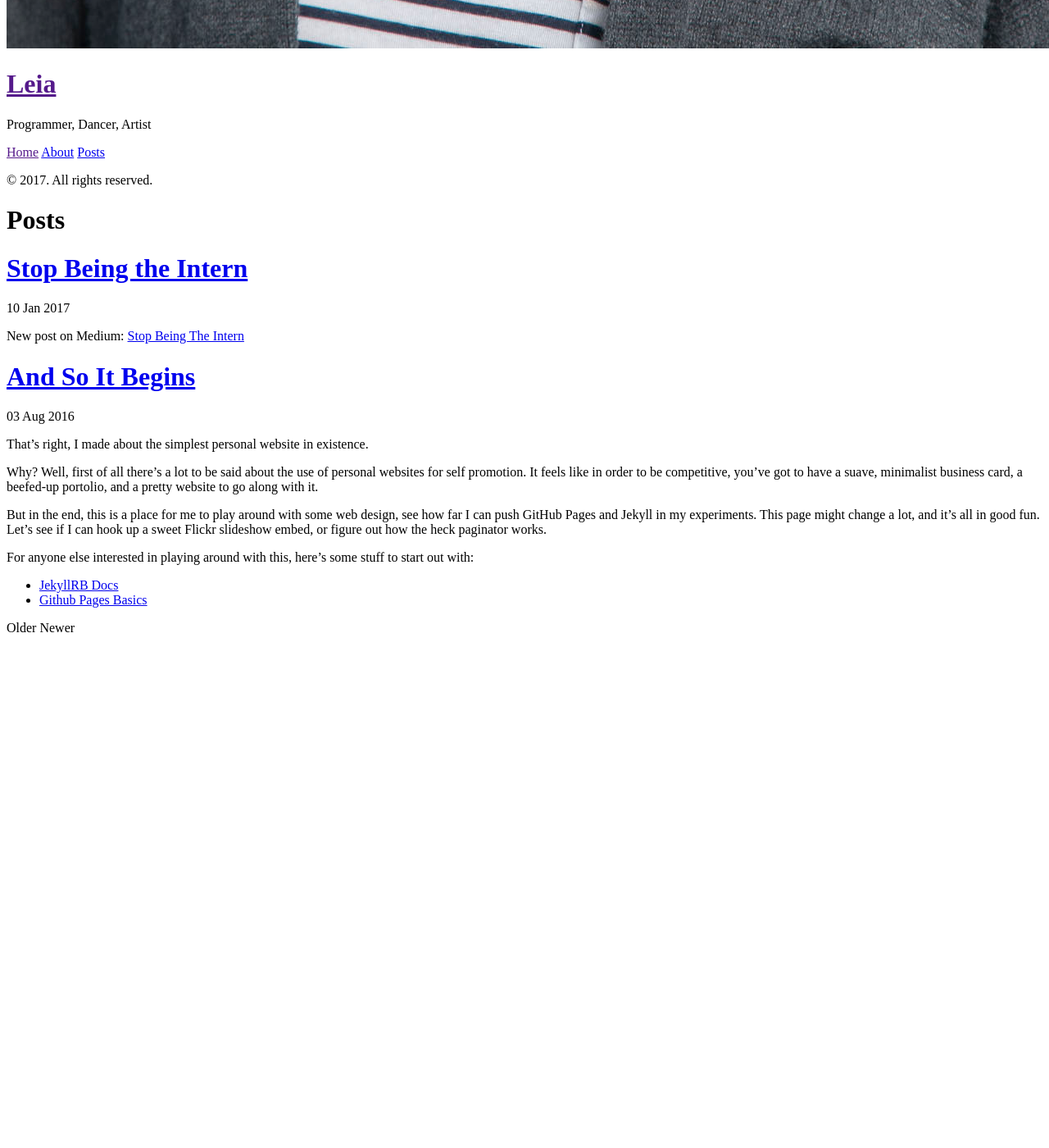
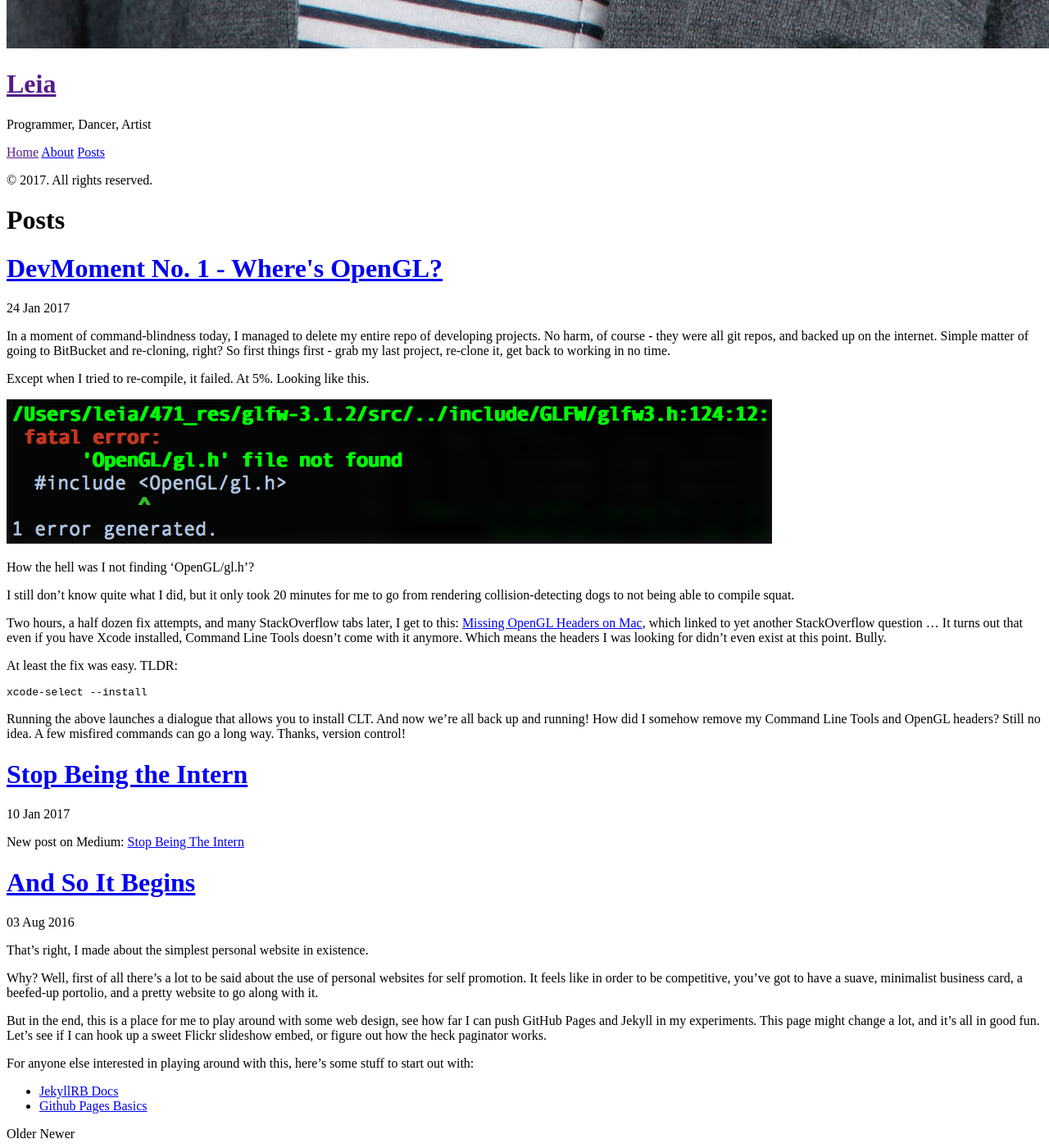
Before and after one commit to leils/leils.github.io, a Jekyll site: the page built from blog/index.html, in a window 1280 px wide and 1400 px high, scrolled down 1949 px. Shown: the whole window at 82% size. Built offline with Jekyll 4.4.1, drawn with Linux system fonts in a browser that asks for light colours; the list of posts is cut into pages by our own code; before the commit the page ends 2732 px from its top, so only the background shows below that.

Commit message:
OpenGL header post

```diff
--- a/_config.yml
+++ b/_config.yml
@@ -10,7 +10,7 @@ highlighter:      pygments
 title:            Leia
 tagline:          'BOOMSHAKALAKA'
 description:      'Programmer, Dancer, Artist'
-url:              leils.github.io
+url:              http://leiac.me
 baseurl:          /
 
 author:
--- /dev/null
+++ b/_posts/2017-01-24-OpenGL-Headache-#1.md
@@ -0,0 +1,29 @@
+---
+  layout: post
+  title: DevMoment No. 1 - Where's OpenGL?
+  tags:
+  - OpenGL
+  - development
+  - graphics
+  - macOS
+  categories:
+---
+In a moment of command-blindness today, I managed to delete my entire repo of developing projects. No harm, of course - they were all git repos, and backed up on the internet. Simple matter of going to BitBucket and re-cloning, right? So first things first - grab my last project, re-clone it, get back to working in no time.
+
+Except when I tried to re-compile, it failed. At 5%. Looking like this.
+
+![are you kidding me]({{ site.url }}/assets/OpenGl_header_missing.png)
+
+How the hell was I not finding 'OpenGL/gl.h'?
+
+I still don't know quite what I did, but it only took 20 minutes for me to go from rendering collision-detecting dogs to not being able to compile squat.
+
+Two hours, a half dozen fix attempts, and many StackOverflow tabs later, I get to this: [Missing OpenGL Headers on Mac](http://stackoverflow.com/questions/18647976/missing-opengl-headers-on-mac), which linked to yet another StackOverflow question ... It turns out that even if you have Xcode installed, Command Line Tools doesn't come with it anymore. Which means the headers I was looking for didn't even exist at this point.
+Bully.
+
+At least the fix was easy. TLDR:
+
+    xcode-select --install
+
+Running the above launches a dialogue that allows you to install CLT. And now we're all back up and running!
+How did I somehow remove my Command Line Tools and OpenGL headers? Still no idea. A few misfired commands can go a long way. Thanks, version control!
```
